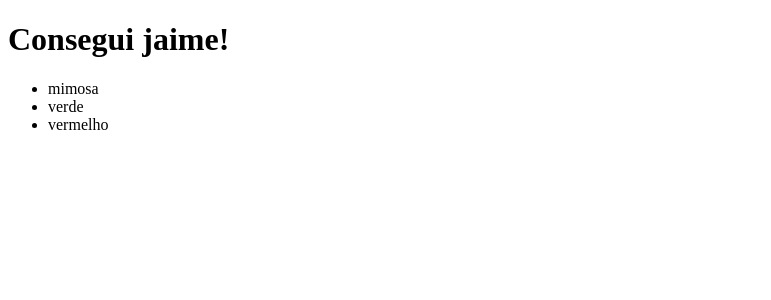
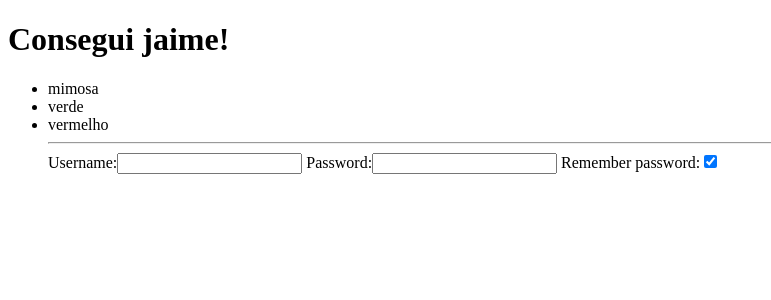
Before and after one commit to jrnp97/fp-django, a Django app: page /poll/casa/carlos/ in a window 1280 px wide. Shown: the top 300 px of the page, without its empty margins (0-771 px from the left). Run offline with Django 3.2, Linux system fonts and the light colour scheme.

Commit message:
code: form

```diff
--- /dev/null
+++ b/polls_2/forms.py
@@ -0,0 +1,7 @@
+from django import forms
+
+
+class LoginForm(forms.Form):
+    username = forms.CharField(max_length=50)
+    password = forms.CharField()
+    remember_password = forms.BooleanField(initial=True)
--- a/polls_2/templates/index.html
+++ b/polls_2/templates/index.html
@@ -11,6 +11,8 @@
 {% for cor in cores %}
     <li>{{ cor }}</li>
 {% endfor %}
+    <hr>
+    {{ form.as_table }}
 </ul>
 </body>
 </html>
--- a/polls_2/views.py
+++ b/polls_2/views.py
@@ -28,6 +28,7 @@ def carlos(request):
 
 # render é um shortcut
 from django.template import loader
+from .forms import LoginForm
 # 1 View.
 # DIY: Don't Repeat Yourself
 def carlos_two(request):
@@ -37,9 +38,10 @@ def carlos_two(request):
         "verde",
         "vermelho",
     ]
+    form = LoginForm()
     response = loader.render_to_string(
         template_name='index.html',
-        context={'name': name, 'cores': cores},
+        context={'name': name, 'cores': cores, 'form': form},
         request=request,
     )
     return HttpResponse(response)
```
